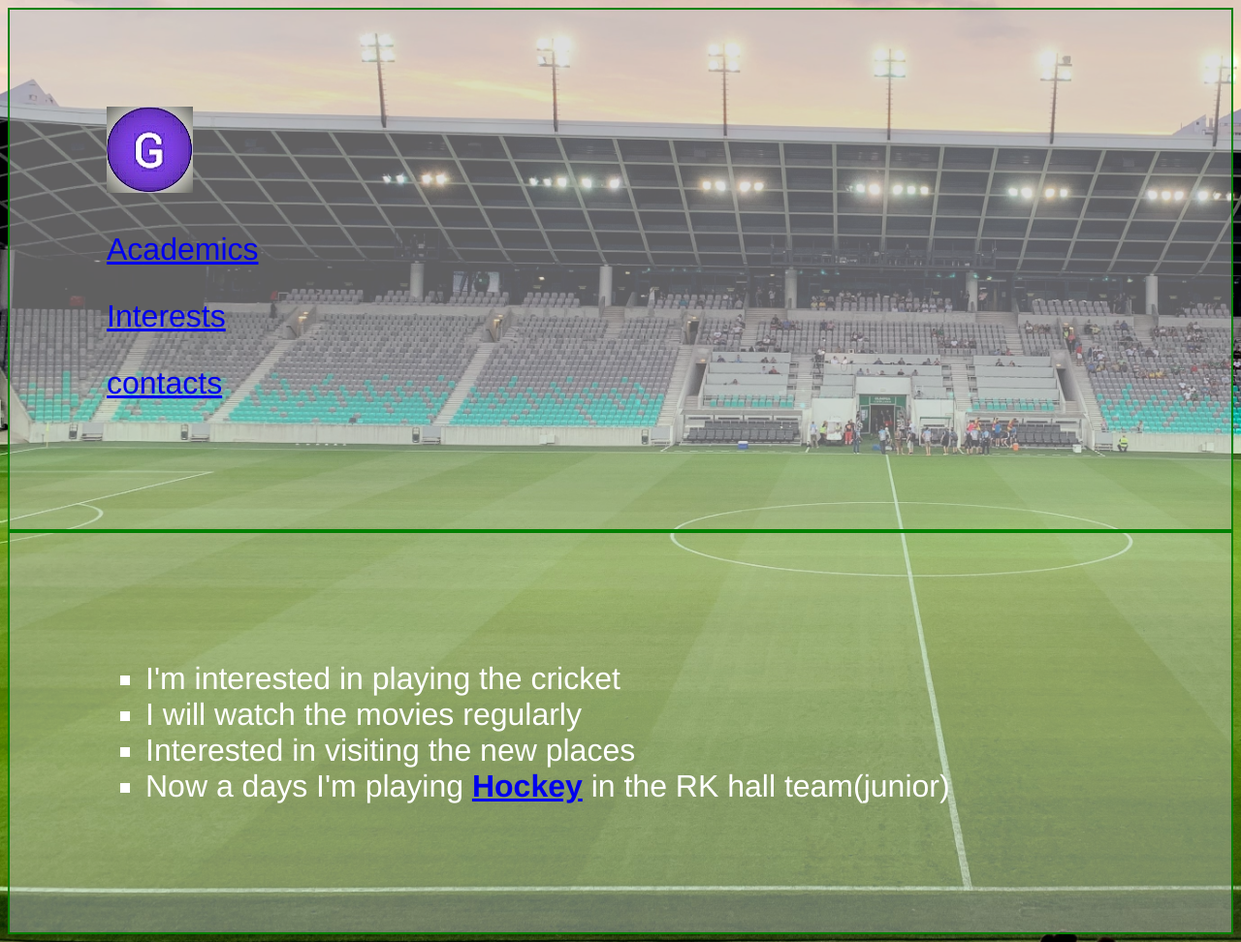
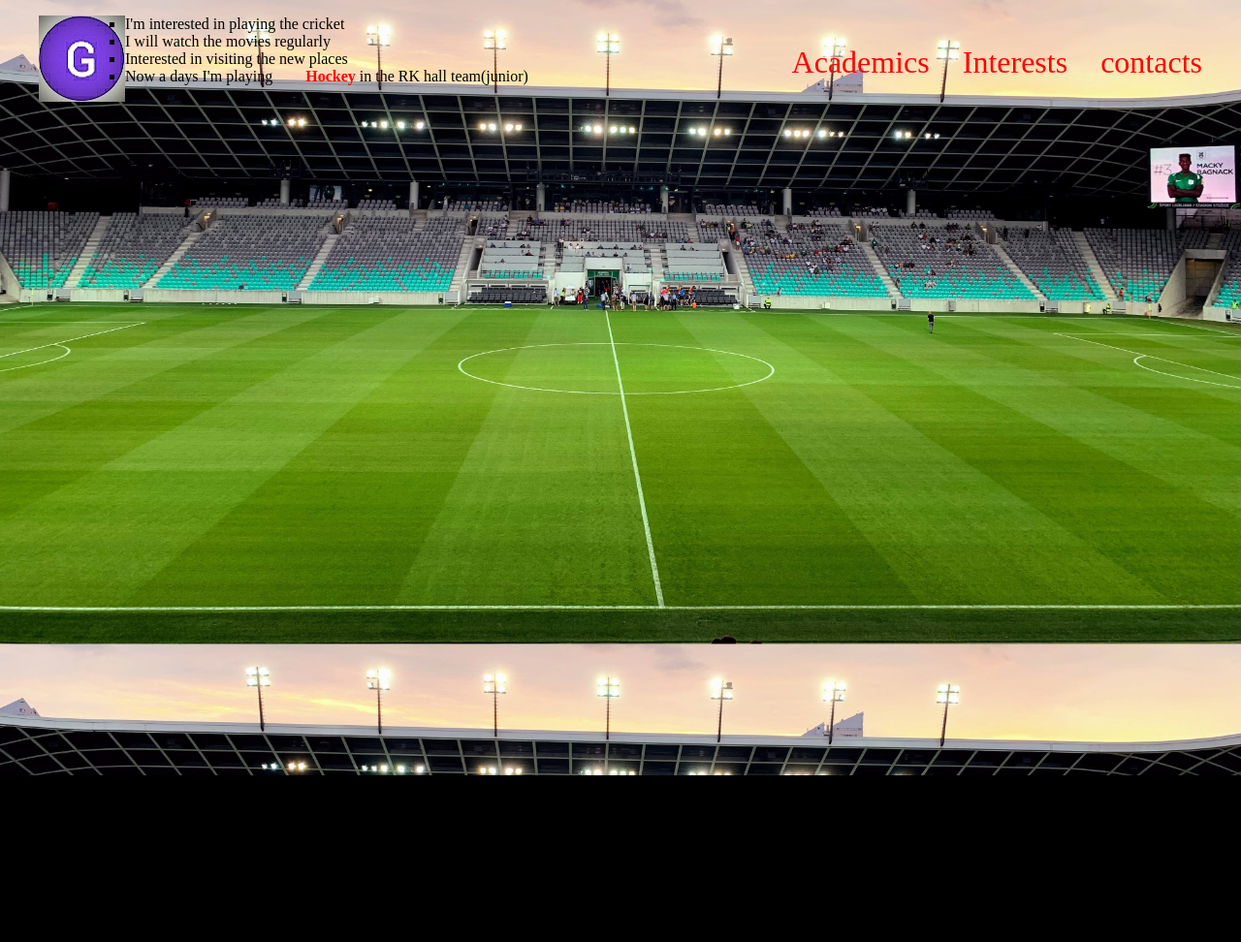
Before and after one commit to Giridhar9652/profile, a PHP site: page /Interests.html in a window 1280 px wide. Shown: the whole page at 97% size. After the commit the page ends 800 px from the top, so only its background shows below. Run offline with PHP 8.4, Linux system fonts and the light colour scheme.

Commit message:
Update Interest.css

```diff
--- a/css/Interest.css
+++ b/css/Interest.css
@@ -13,7 +13,45 @@
 	min-height: 100%;
 }*/
 
-div{
+.div-header{
+background-color: transparent;
+ 	max-width: 1200px;
+    margin: 0 auto;
+
+ }
+
+ img
+ {
+ 	float: left
+
+ }
+
+ .nav-header{
+
+ 	float: right;
+ 	padding-top: 30px;
+
+ }
+
+  .nav-header p{
+
+
+       display: inline;font-size: 2em;
+ }
+
+ a{
+    color: red;
+ 	text-decoration: none;
+ 	padding-left: 30px;
+
+
+ }
+ a:hover{
+
+ 	color: green;
+ }
+
+.interests{
 	border: cover;
 	background-color: rgba(191, 191, 191, 0.5);
     color: white; /*rgb(255, 0, 255);*/
```
